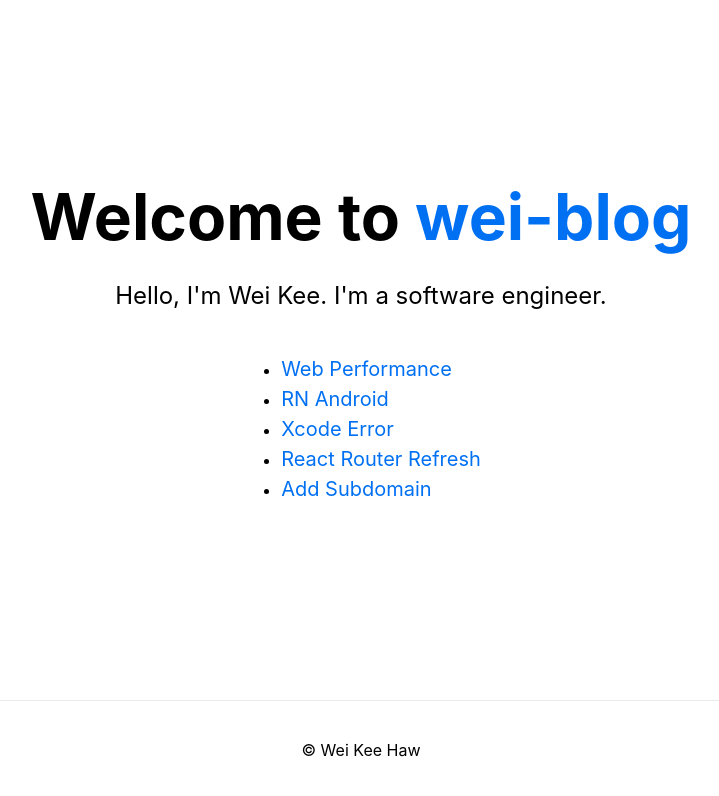
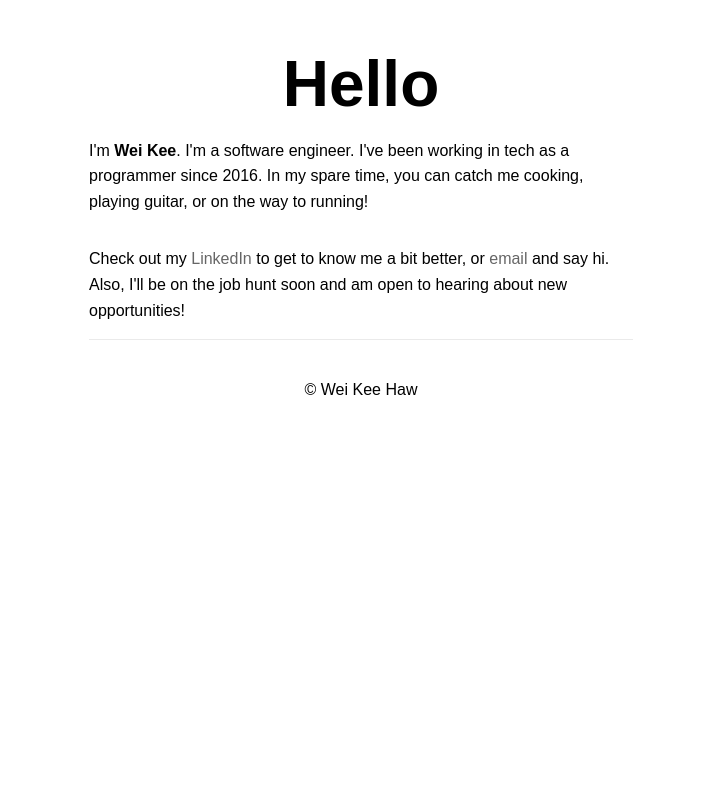
Before and after one commit to weikee94/wei-blog, a Next.js app: page / in a window 1280 px wide. Shown: the top 796 px of the page, without its empty margins (279-998 px from the left). Built offline with nearby package versions, Linux system fonts and the light colour scheme.

Commit message:
update blog content

```diff
--- a/pages/index.js
+++ b/pages/index.js
@@ -18,15 +18,19 @@ export default function Home() {
 
       <main className={styles.main}>
         <h1 className={styles.title}>
-          Welcome to <a href="https://nextjs.org">wei-blog</a>
+          Hello
         </h1>
 
-        <p className={styles.description}>
-          Hello, I'm Wei Kee. I'm a software engineer.
+        <p className={styles.desc}>
+          I'm <strong>Wei Kee</strong>. I'm a software engineer. I've been working in tech as a programmer since 2016. In my spare time, you can catch me cooking, playing guitar, or on the way to running!
+        </p>
+
+        <p className={styles.desc}>
+          Check out my <a href="https://www.linkedin.com/in/wei-kee-haw-2806b8109/">LinkedIn</a> to get to know me a bit better, or <a href="mailto:weikee070194@gmail.com">email</a> and say hi. Also, I'll be on the job hunt soon and am open to hearing about new opportunities!
         </p>
 
 
-        <ul>
+        {/* <ul>
       <li>
         <Link href="/post/web-performance">
           <a className={styles.blogTitle}>Web Performance</a>
@@ -53,7 +57,7 @@ export default function Home() {
         </Link>
       </li>
 
-    </ul>
+    </ul> */}
       </main>
 
       <footer className={styles.footer}>
--- a/styles/Home.module.css
+++ b/styles/Home.module.css
@@ -1,15 +1,11 @@
 .container {
-  min-height: 100vh;
-  padding: 0 0.5rem;
-  display: flex;
-  flex-direction: column;
-  justify-content: center;
-  align-items: center;
+  max-width: 36rem;
+  padding: 0 1rem;
+  margin: 3rem auto 6rem;
 }
 
 .main {
-  padding: 5rem 0;
-  flex: 1;
+  flex: 1 0 auto;
   display: flex;
   flex-direction: column;
   justify-content: center;
@@ -19,10 +15,10 @@
 .footer {
   width: 100%;
   height: 100px;
-  border-top: 1px solid #eaeaea;
   display: flex;
   justify-content: center;
   align-items: center;
+  border-top: 1px solid #eaeaea;
 }
 
 .footer img {
@@ -131,3 +127,7 @@
   color: #666;
   line-height: 1.5;
 }
+
+.desc a {
+  color: #666;
+}
--- a/styles/globals.css
+++ b/styles/globals.css
@@ -1,9 +1,7 @@
 html,
 body {
   padding: 0;
-  margin: 0;
-  font-family: -apple-system, BlinkMacSystemFont, Segoe UI, Roboto, Oxygen,
-    Ubuntu, Cantarell, Fira Sans, Droid Sans, Helvetica Neue, sans-serif;
+  font-family: raleway, sans-serif;
   line-height: 1.6;
 }
 
```
